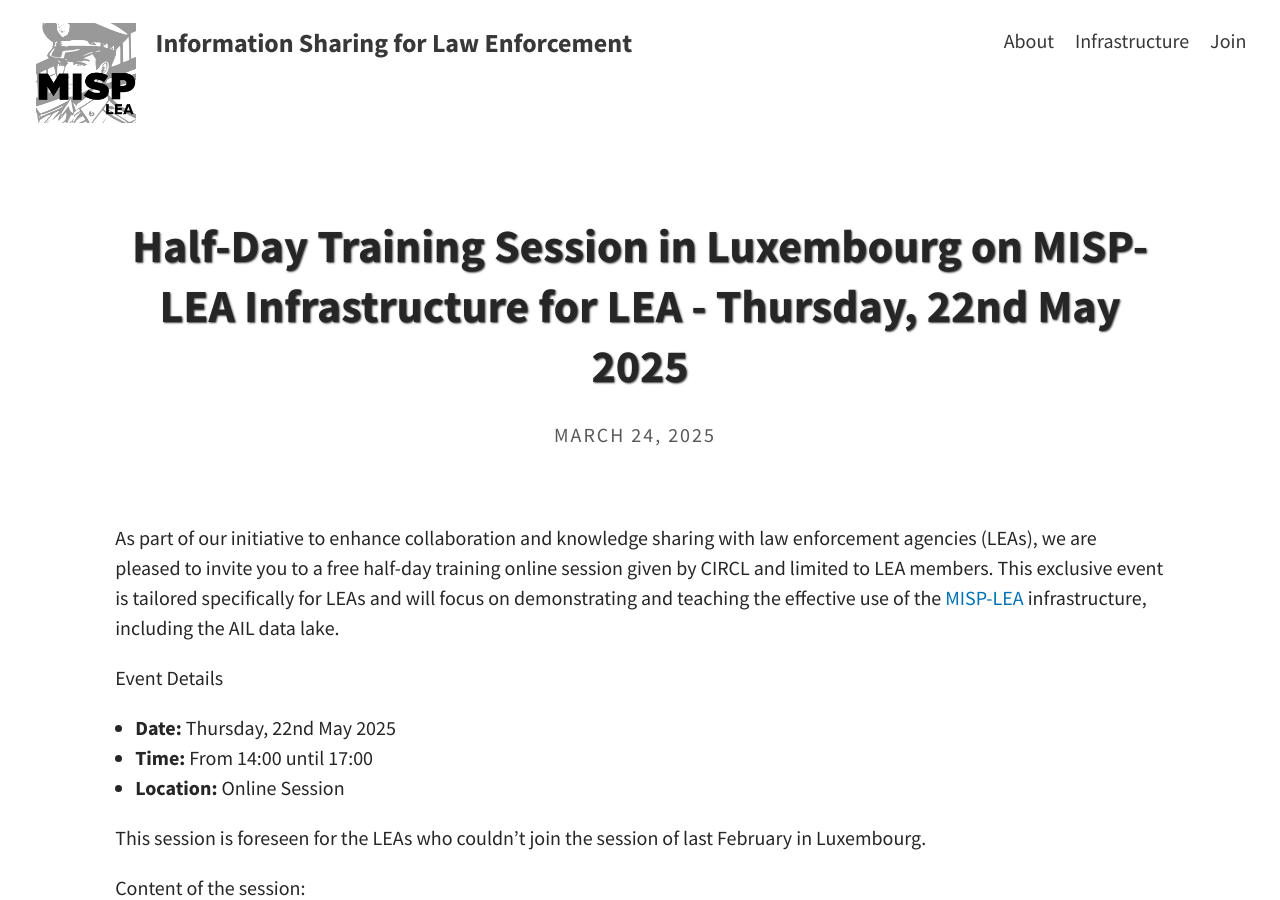
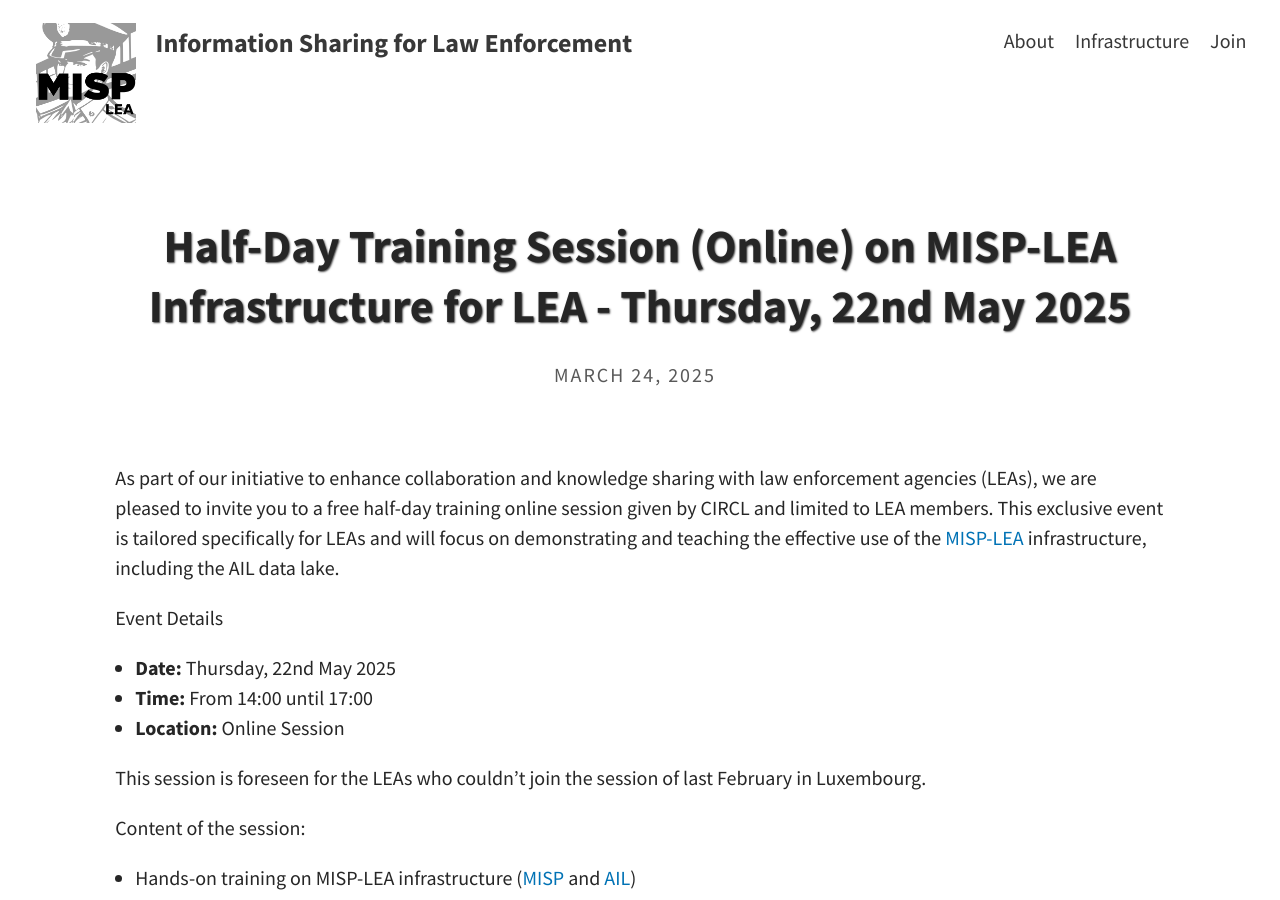
Before and after one commit to neolea/misp-lea-website, a Jekyll site: the page built from _posts/2025-03-24-MISP-LEA-and-AIL-Online-Training.md, in a window 1280 px wide and 900 px high. Built offline with Jekyll 4.4.1, drawn with Linux system fonts in a browser that asks for light colours; a script that is not in the unit is left out.

Commit message:
chg: [training] training is online

```diff
--- a/_posts/2025-03-24-MISP-LEA-and-AIL-Online-Training.md
+++ b/_posts/2025-03-24-MISP-LEA-and-AIL-Online-Training.md
@@ -1,6 +1,6 @@
 ---
 layout: post
-title:  "Half-Day Training Session in Luxembourg on MISP-LEA Infrastructure for LEA - Thursday, 22nd May 2025"
+title:  "Half-Day Training Session (Online) on MISP-LEA Infrastructure for LEA - Thursday, 22nd May 2025"
 author: Alexandre Dulaunoy
 tags: [News]
 categories: news
```
